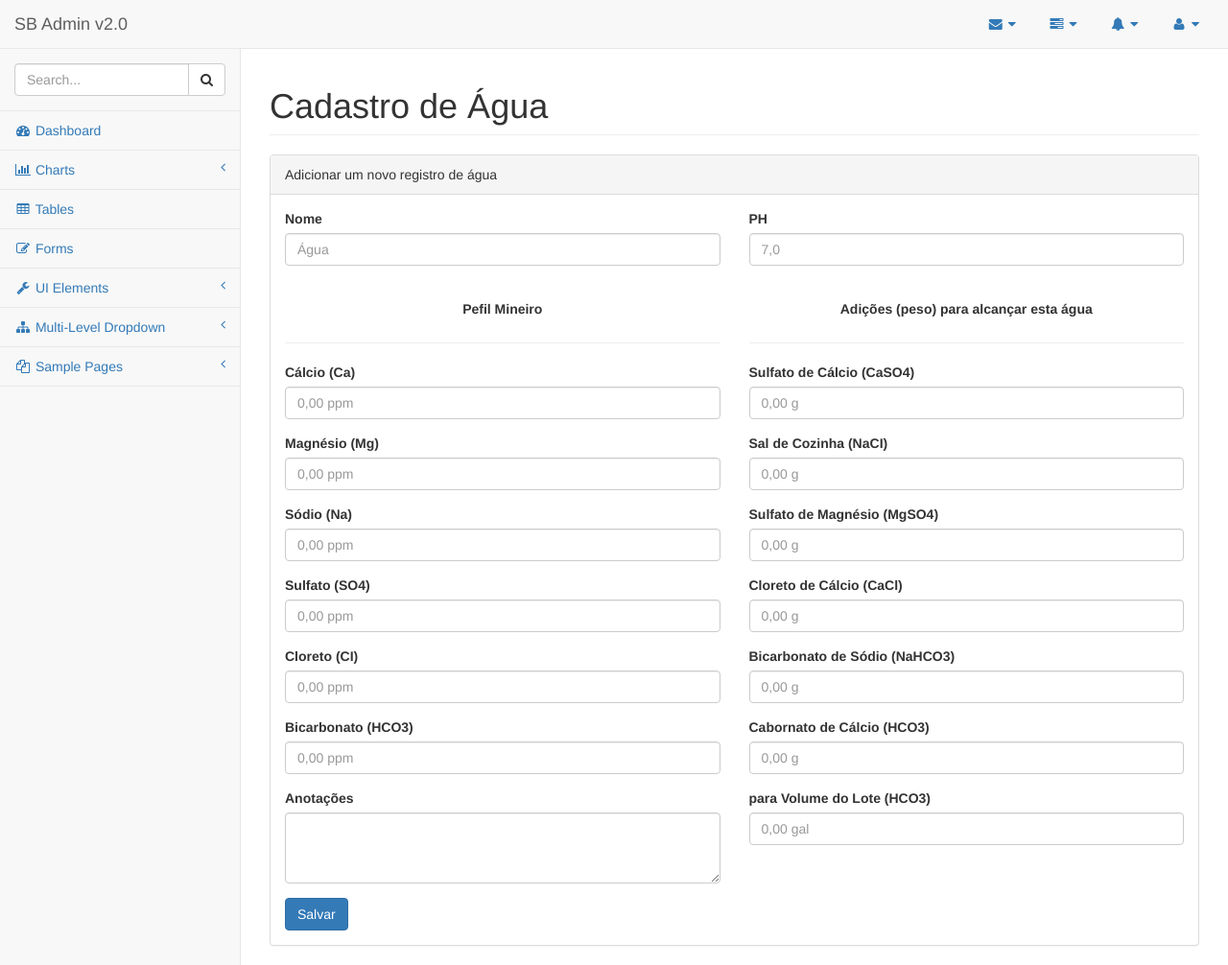
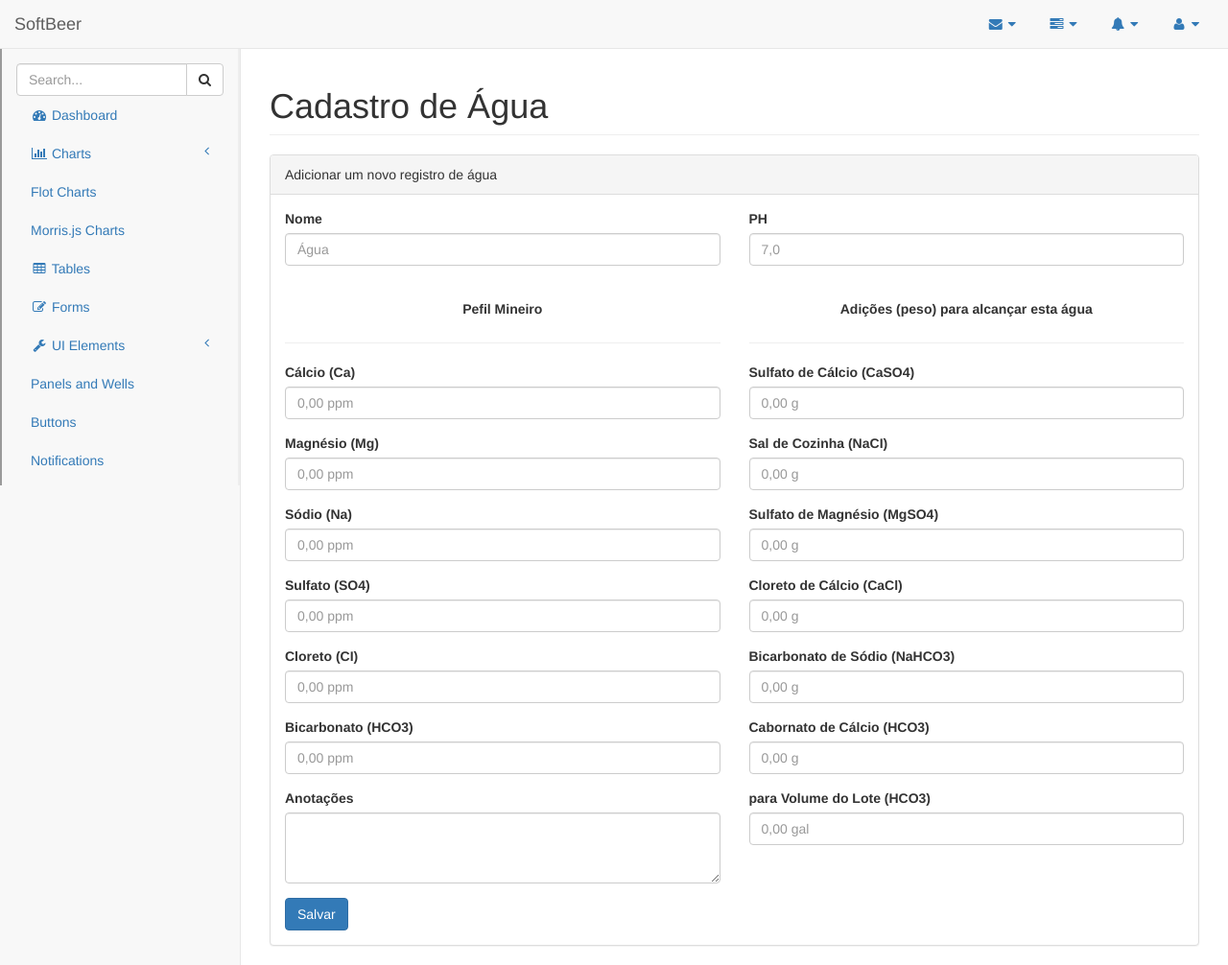
Before and after one commit to JanineFreitas/Cervejaria, a web app: page /pages/cadastro_agua.html in a window 1280 px wide. Shown: the whole page at 96% size. Run offline with its HTML, style and script files only (its server is not run), Linux system fonts and the light colour scheme; data that the repository does not hold is empty.

Commit message:
Alterações no menu.

```diff
--- a/cervejariaWeb/WebContent/pages/cadastro_agua.html
+++ b/cervejariaWeb/WebContent/pages/cadastro_agua.html
@@ -9,7 +9,7 @@
 <meta name="description" content="">
 <meta name="author" content="">
 
-<title>SB Admin 2 - Bootstrap Admin Theme</title>
+<title>SoftBeer - Cadastro de Água</title>
 
 <!-- Bootstrap Core CSS -->
 <link href="../vendor/bootstrap/css/bootstrap.min.css" rel="stylesheet">
@@ -47,7 +47,7 @@
 						class="icon-bar"></span> <span class="icon-bar"></span> <span
 						class="icon-bar"></span>
 				</button>
-				<a class="navbar-brand" href="index.html">SB Admin v2.0</a>
+				<a class="navbar-brand" href="index.html">SoftBeer</a>
 			</div>
 			<!-- /.navbar-header -->
 
@@ -230,59 +230,7 @@
 
 			<div class="navbar-default sidebar" role="navigation">
 				<div class="sidebar-nav navbar-collapse">
-					<ul class="nav" id="side-menu">
-						<li class="sidebar-search">
-							<div class="input-group custom-search-form">
-								<input type="text" class="form-control" placeholder="Search...">
-								<span class="input-group-btn">
-									<button class="btn btn-default" type="button">
-										<i class="fa fa-search"></i>
-									</button>
-								</span>
-							</div> <!-- /input-group -->
-						</li>
-						<li><a href="index.html"><i class="fa fa-dashboard fa-fw"></i>
-								Dashboard</a></li>
-						<li><a href="#"><i class="fa fa-bar-chart-o fa-fw"></i>
-								Charts<span class="fa arrow"></span></a>
-							<ul class="nav nav-second-level">
-								<li><a href="flot.html">Flot Charts</a></li>
-								<li><a href="morris.html">Morris.js Charts</a></li>
-							</ul> <!-- /.nav-second-level --></li>
-						<li><a href="tables.html"><i class="fa fa-table fa-fw"></i>
-								Tables</a></li>
-						<li><a href="forms.html"><i class="fa fa-edit fa-fw"></i>
-								Forms</a></li>
-						<li><a href="#"><i class="fa fa-wrench fa-fw"></i> UI
-								Elements<span class="fa arrow"></span></a>
-							<ul class="nav nav-second-level">
-								<li><a href="panels-wells.html">Panels and Wells</a></li>
-								<li><a href="buttons.html">Buttons</a></li>
-								<li><a href="notifications.html">Notifications</a></li>
-								<li><a href="typography.html">Typography</a></li>
-								<li><a href="icons.html"> Icons</a></li>
-								<li><a href="grid.html">Grid</a></li>
-							</ul> <!-- /.nav-second-level --></li>
-						<li><a href="#"><i class="fa fa-sitemap fa-fw"></i>
-								Multi-Level Dropdown<span class="fa arrow"></span></a>
-							<ul class="nav nav-second-level">
-								<li><a href="#">Second Level Item</a></li>
-								<li><a href="#">Second Level Item</a></li>
-								<li><a href="#">Third Level <span class="fa arrow"></span></a>
-									<ul class="nav nav-third-level">
-										<li><a href="#">Third Level Item</a></li>
-										<li><a href="#">Third Level Item</a></li>
-										<li><a href="#">Third Level Item</a></li>
-										<li><a href="#">Third Level Item</a></li>
-									</ul> <!-- /.nav-third-level --></li>
-							</ul> <!-- /.nav-second-level --></li>
-						<li><a href="#"><i class="fa fa-files-o fa-fw"></i>
-								Sample Pages<span class="fa arrow"></span></a>
-							<ul class="nav nav-second-level">
-								<li><a href="blank.html">Blank Page</a></li>
-								<li><a href="login.html">Login Page</a></li>
-							</ul> <!-- /.nav-second-level --></li>
-					</ul>
+					<iframe style="height: 455px;width: 250px;border-top-width: 0px;border-bottom-width: 0px;margin-left: 0px;padding-left: 15px;padding-bottom: 15px;padding-right: 15px;padding-top: 15px;" src="menu.html"></iframe>
 				</div>
 				<!-- /.sidebar-collapse -->
 			</div>
@@ -313,7 +261,9 @@
 										<br />
 
 										<div class="form-group">
-											<p class="text-center"><label>Pefil Mineiro</label></p>
+											<p class="text-center">
+												<label>Pefil Mineiro</label>
+											</p>
 										</div>
 										<hr>
 
@@ -360,7 +310,10 @@
 										<br />
 
 										<div class="form-group">
-											<p class="text-center"><label class="text-center">Adições (peso) para alcançar esta água</label></p>
+											<p class="text-center">
+												<label class="text-center">Adições (peso) para
+													alcançar esta água</label>
+											</p>
 										</div>
 										<hr>
 
--- /dev/null
+++ b/cervejariaWeb/WebContent/pages/menu.html
@@ -0,0 +1,106 @@
+<!DOCTYPE html>
+
+<head>
+
+<meta charset="utf-8">
+<meta http-equiv="X-UA-Compatible" content="IE=edge">
+<meta name="viewport" content="width=device-width, initial-scale=1">
+<meta name="description" content="">
+<meta name="author" content="">
+
+<!-- Bootstrap Core CSS -->
+<link href="../vendor/bootstrap/css/bootstrap.min.css" rel="stylesheet">
+
+<!-- MetisMenu CSS -->
+<link href="../vendor/metisMenu/metisMenu.min.css" rel="stylesheet">
+
+<!-- Custom CSS -->
+<link href="../dist/css/sb-admin-2.css" rel="stylesheet">
+
+<!-- Custom Fonts -->
+<link href="../vendor/font-awesome/css/font-awesome.min.css"
+	rel="stylesheet" type="text/css">
+
+<!-- HTML5 Shim and Respond.js IE8 support of HTML5 elements and media queries -->
+<!-- WARNING: Respond.js doesn't work if you view the page via file:// -->
+<!--[if lt IE 9]>
+        <script src="https://oss.maxcdn.com/libs/html5shiv/3.7.0/html5shiv.js"></script>
+        <script src="https://oss.maxcdn.com/libs/respond.js/1.4.2/respond.min.js"></script>
+    <![endif]-->
+
+</head>
+
+<body>
+
+	<ul class="nav" id="side-menu">
+		<li class="sidebar-search">
+			<div class="input-group custom-search-form">
+				<input type="text" class="form-control" placeholder="Search...">
+				<span class="input-group-btn">
+					<button class="btn btn-default" type="button">
+						<i class="fa fa-search"></i>
+					</button>
+				</span>
+			</div> <!-- /input-group -->
+		</li>
+		<li><a href="index.html"><i class="fa fa-dashboard fa-fw"></i>
+				Dashboard</a></li>
+		<li><a href="#"><i class="fa fa-bar-chart-o fa-fw"></i>
+				Charts<span class="fa arrow"></span></a>
+			<ul class="nav nav-second-level">
+				<li><a href="flot.html">Flot Charts</a></li>
+				<li><a href="morris.html">Morris.js Charts</a></li>
+			</ul> <!-- /.nav-second-level --></li>
+		<li><a href="tables.html"><i class="fa fa-table fa-fw"></i>
+				Tables</a></li>
+		<li><a href="forms.html"><i class="fa fa-edit fa-fw"></i>
+				Forms</a></li>
+		<li><a href="#"><i class="fa fa-wrench fa-fw"></i> UI
+				Elements<span class="fa arrow"></span></a>
+			<ul class="nav nav-second-level">
+				<li><a href="panels-wells.html">Panels and Wells</a></li>
+				<li><a href="buttons.html">Buttons</a></li>
+				<li><a href="notifications.html">Notifications</a></li>
+				<li><a href="typography.html">Typography</a></li>
+				<li><a href="icons.html"> Icons</a></li>
+				<li><a href="grid.html">Grid</a></li>
+			</ul> <!-- /.nav-second-level --></li>
+		<li><a href="#"><i class="fa fa-sitemap fa-fw"></i>
+				Multi-Level Dropdown<span class="fa arrow"></span></a>
+			<ul class="nav nav-second-level">
+				<li><a href="#">Second Level Item</a></li>
+				<li><a href="#">Second Level Item</a></li>
+				<li><a href="#">Third Level <span class="fa arrow"></span></a>
+					<ul class="nav nav-third-level">
+						<li><a href="#">Third Level Item</a></li>
+						<li><a href="#">Third Level Item</a></li>
+						<li><a href="#">Third Level Item</a></li>
+						<li><a href="#">Third Level Item</a></li>
+					</ul> <!-- /.nav-third-level --></li>
+			</ul> <!-- /.nav-second-level --></li>
+		<li class="active"><a href="#"><i class="fa fa-files-o fa-fw"></i>
+				Sample Pages<span class="fa arrow"></span></a>
+			<ul class="nav nav-second-level">
+				<li><a class="active" href="blank.html">Blank Page</a></li>
+				<li><a href="login.html">Login Page</a></li>
+			</ul> <!-- /.nav-second-level --></li>
+	</ul>
+
+	<!-- /.navbar-static-side -->
+
+	<!-- /#page-wrapper -->
+	<!-- /#wrapper -->
+
+	<!-- jQuery -->
+	<script src="../vendor/jquery/jquery.min.js"></script>
+
+	<!-- Bootstrap Core JavaScript -->
+	<script src="../vendor/bootstrap/js/bootstrap.min.js"></script>
+
+	<!-- Metis Menu Plugin JavaScript -->
+	<script src="../vendor/metisMenu/metisMenu.min.js"></script>
+
+	<!-- Custom Theme JavaScript -->
+	<script src="../dist/js/sb-admin-2.js"></script>
+
+</body>
```
